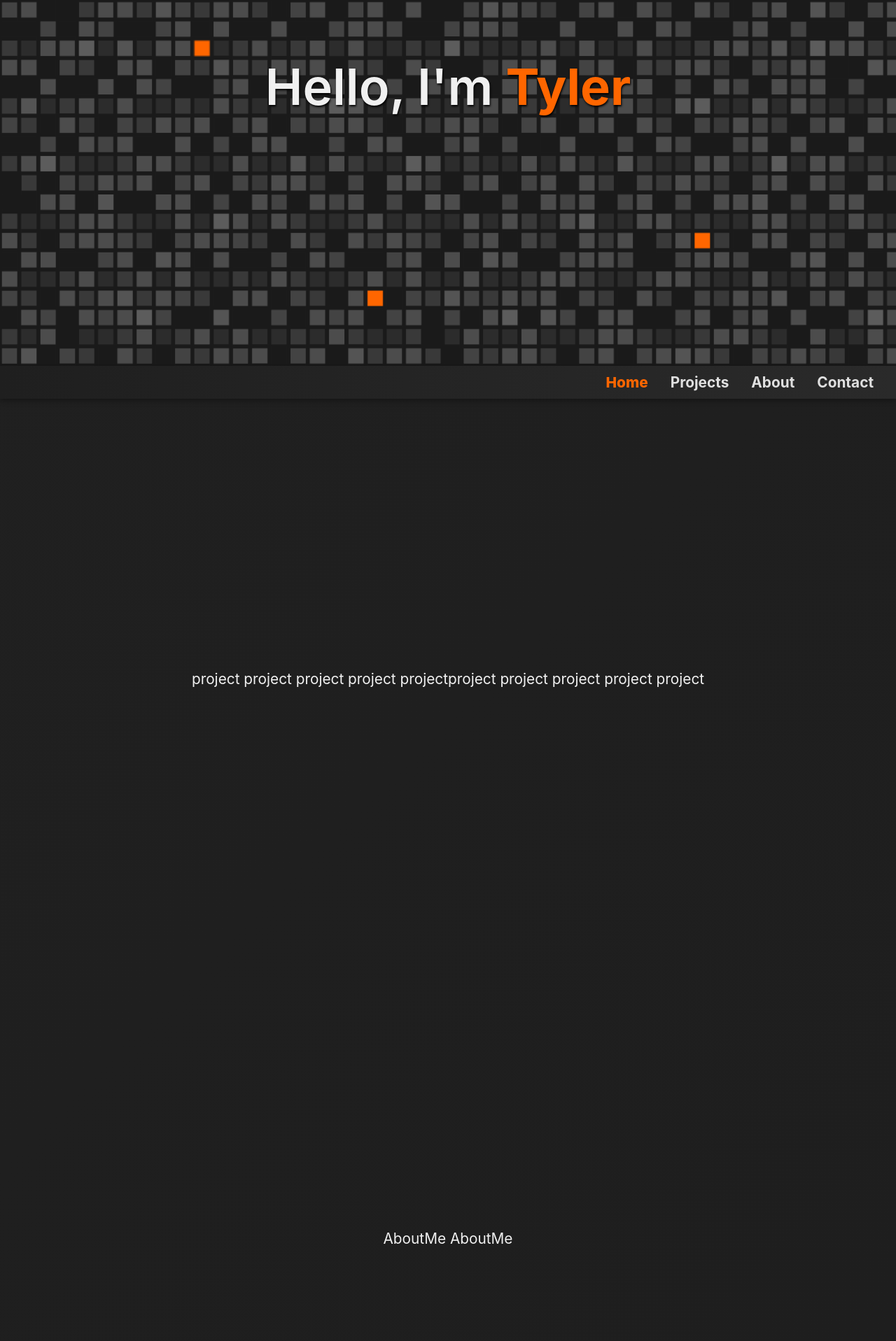
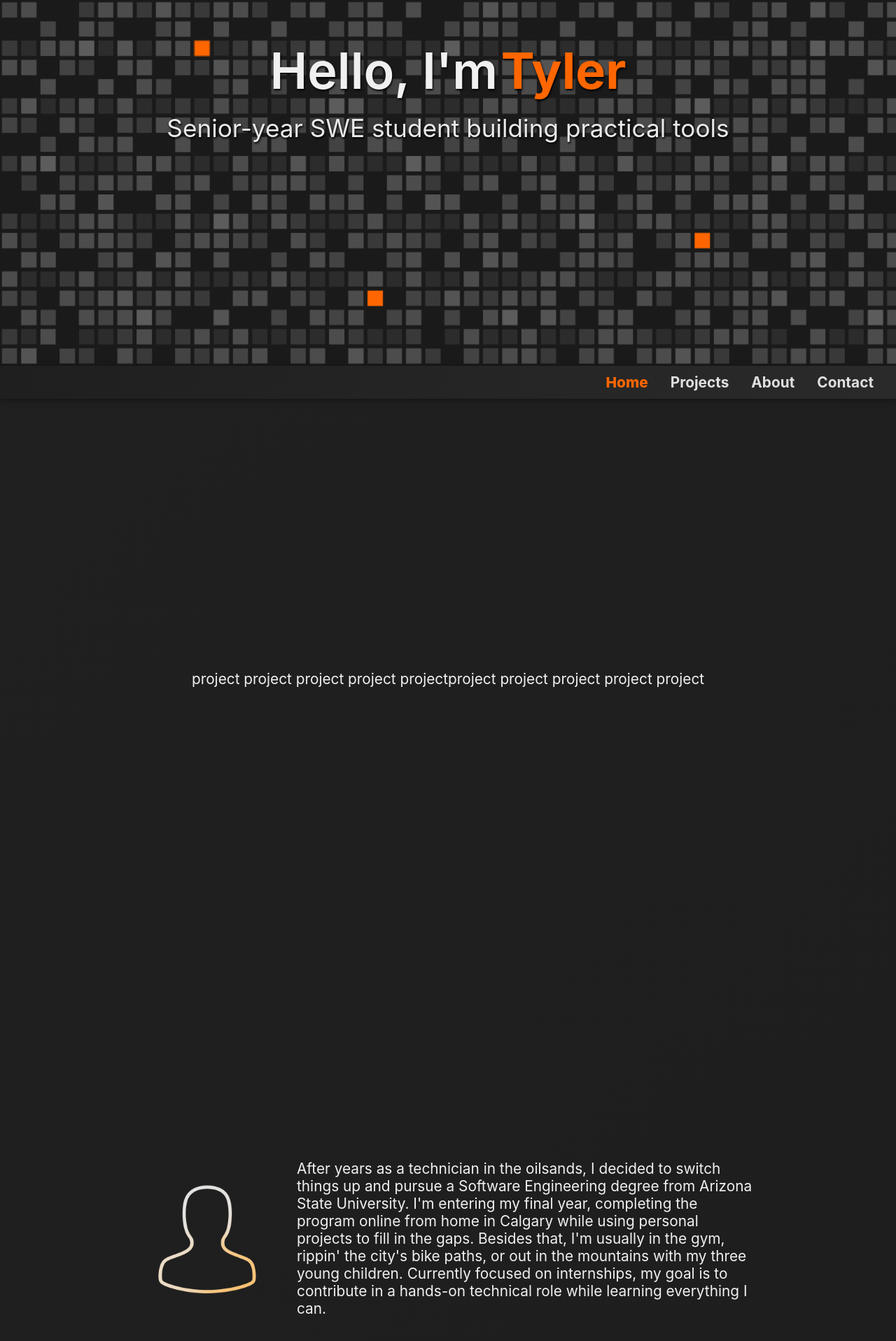
Before and after one commit to tfilewic/portfolio, a React (Create React App) app: page / in a window 1280 px wide. Shown: the part 277-2194 px from the top of the page at 70% size. Built offline with nearby package versions, Linux system fonts and the light colour scheme.

Commit message:
Add about sections and responsive navbar scaling

```diff
--- a/src/App.css
+++ b/src/App.css
@@ -49,7 +49,6 @@
 
 .navbar a:hover {
   transform: scale(1.1);
-
 }
 
 
@@ -57,19 +56,35 @@
 .welcome {
   height: 100dvh;
   display: flex;
+  flex-direction: column;
   justify-content: center;
   align-items: center;
+  text-shadow: 1px 2px 3px #000;
+  z-index: 100;
+  max-width: 80vw;
+  margin: 0 auto;
+}
+
+.welcome-title {
   color: #f0f0f0;
-  text-shadow: 1px 2px 3px #000;
+  font-size: 4.5rem;
   font-weight: 625;
-  font-size: 4.5rem;
-  z-index: 100;
+
 }
 
 .welcome-name {
   color: #FF6600;
+  font-size: 4.5rem;
   font-weight: 675;
 }
+
+.welcome-subtitle {
+  color: #f0f0f0f8;
+  font-size: 2.2rem;
+  font-weight: 400;
+  margin: 0.1rem 0;
+}
+
 
 .welcome-background {
   position: absolute;
@@ -92,3 +107,78 @@
 img:hover {
   transform: scale(1.1);
 }
+
+.about {
+  width: 75vw;
+  padding: 2.5rem;
+  box-sizing: border-box;
+  color: #f0f0f0;
+  border-radius: 1rem;
+  z-index: 300;
+  display: flex;
+  align-items: center;
+  gap: 2rem;
+}
+
+.about img {
+  width: 15vw;
+}
+
+@media (max-width: 768px) {
+  .about {
+    flex-direction: column;
+    text-align: center;
+    gap: 1rem;
+  }
+
+  .about img {
+    width: 25vw;
+  }
+
+  .page {
+    font-size: clamp(0.8rem, 4vw, 1.3rem);
+  }
+
+
+}
+
+@media (max-width: 768px) {
+  .about {
+    flex-direction: column;
+    text-align: center;
+    width: 85vw;
+    padding: .5rem;
+  }
+
+  .about img {
+    width: calc(-6.52vw + 166px);
+
+  }
+
+  .page {
+    font-size: clamp(1rem, 4vw, 1.3rem);
+  }
+
+
+}
+@media (max-width: 600px) {
+  .navbar {
+    justify-content: center;
+  }
+
+
+
+}
+
+
+
+@media (max-width: 440px) {
+  .navbar {
+    gap: 0.25rem;
+  }
+
+  .navbar a {
+    font-size: clamp(1rem, 5vw, 1.3rem);
+
+  }
+}
--- a/src/App.js
+++ b/src/App.js
@@ -1,4 +1,3 @@
-
 import './App.css';
 import WelcomeBackground from './components/WelcomeBackground';
 import Welcome from './components/Welcome';
--- a/src/components/About.js
+++ b/src/components/About.js
@@ -1,8 +1,24 @@
+import { motion } from "framer-motion";
+import me from '../assets/me.png'
+
 function About() {
   return (
-    <div>
-        AboutMe AboutMe
-    </div>
+    <motion.div
+      initial={{ x: 100, opacity: 0 }}
+      whileInView={{ x: 0, opacity: 1 }}
+      transition={{ duration: 0.6 }}
+      viewport={{ once: true, amount: 0.3 }}
+      className="about"
+    >
+      <span>
+        <img src={me} alt="me"></img>
+      </span>
+      <span>After years as a technician in the oilsands, I decided to switch things up and pursue a Software Engineering degree from Arizona State University.
+      I'm entering my final year, completing the program online from home in Calgary while using personal projects to fill in the gaps.
+      Besides that, I'm usually in the gym, rippin' the city's bike paths, or out in the mountains with my three young children.
+      Currently focused on internships, my goal is to contribute in a hands-on technical role while learning everything I can.
+      </span>
+    </motion.div>
   );
 }
 
--- a/src/components/Contact.js
+++ b/src/components/Contact.js
@@ -5,7 +5,7 @@ function Contact() {
   return (
     <div style={{ display: 'flex', justifyContent: 'center', gap: '3rem'}}>
         <a href="mailto:tylerfilewich@gmail.com">
-          <img src={gmailIcon} alt="GitHub" style={{ width: '30vw', maxWidth: '90px',  transition: 'transform 0.2s ease' }} />
+          <img src={gmailIcon} alt="email" style={{ width: '30vw', maxWidth: '90px',  transition: 'transform 0.2s ease' }} />
         </a>
         <a href="https://www.github.com/tfilewic">
           <img src={githubIcon} alt="GitHub" style={{ width: '30vw', maxWidth: '90px',  transition: 'transform 0.2s ease' }} />
--- a/src/components/Welcome.js
+++ b/src/components/Welcome.js
@@ -2,7 +2,10 @@ function Welcome() {
   return (
     <div className="welcome">
         <p>
-            <span>Hello, I'm</span> <span className='welcome-name'>Tyler</span>
+            <span className="welcome-title">Hello, I'm</span> <span className='welcome-name'>Tyler</span>
+        </p>
+        <p className="welcome-subtitle">
+          Senior-year SWE student building practical tools
         </p>
     </div>
   );
```
Also changed, not shown: src/components/SlideInCard.js (added, +19 -0 lines), src/assets/me.png (added).
